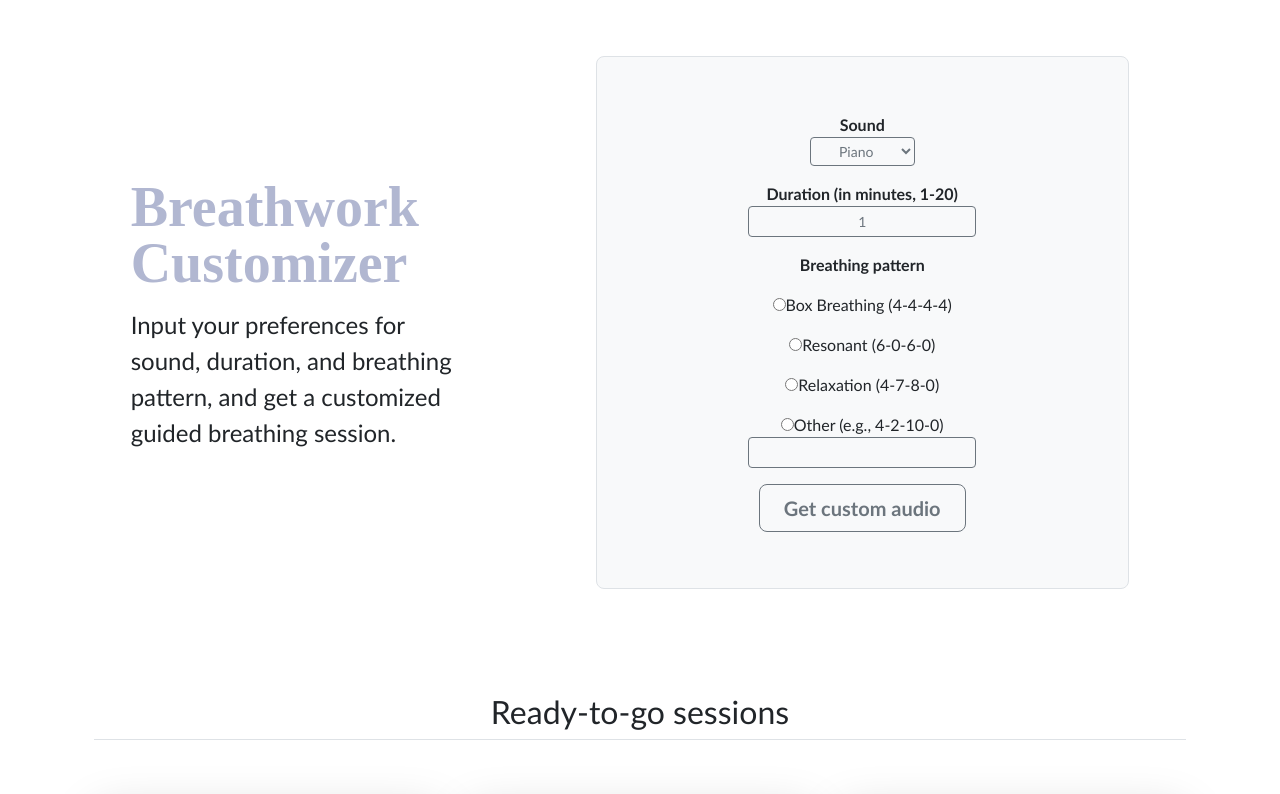
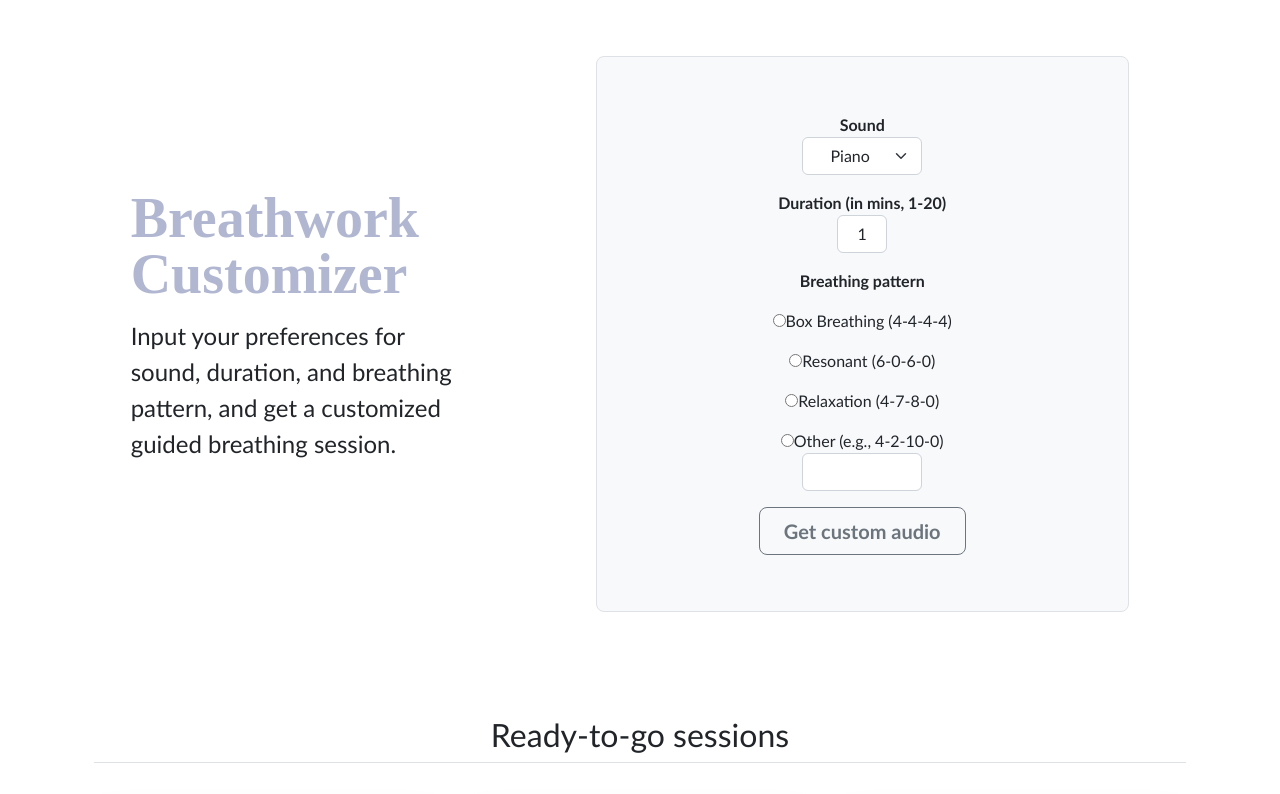
Before and after one commit to sophwag/fe-breathwork-customizer, a React (Create React App) app: page / in a window 1280 px wide. Shown: the top 794 px of the page. Built offline with nearby package versions, Linux system fonts and the light colour scheme; a web font is replaced by a local one.

Commit message:
Fixes form CSS issues

```diff
--- a/src/components/CustomSoundForm.css
+++ b/src/components/CustomSoundForm.css
@@ -4,10 +4,17 @@
     margin: auto;
 }
 
-input {
-    color: green
-}
 
 .errorMessages {
     color: blue;
 }
+
+.narrowInput {
+    width: 50px;
+    text-align:center;
+}
+
+.mediumInput {
+    width: 120px;
+    text-align:center;
+}
--- a/src/components/CustomSoundForm.tsx
+++ b/src/components/CustomSoundForm.tsx
@@ -139,21 +139,25 @@ const CustomSoundForm = (props:any) => {
     return (
     <form className="m-2 p-2 p-md-5" onSubmit={handleSubmit}>
         <label htmlFor="sound" className="fw-bold">Sound </label>
-        {/* <p></p> */}
-        <select name="sound" value={formData.name} onChange={onFormChange} className="btn btn-outline-secondary btn-sm px-4 stylized">
+        <select name="sound"
+        value={formData.name}
+        onChange={onFormChange}
+        className="form-select stylized mediumInput"
+        >
             <option value="piano">Piano</option>
             <option value="synth">Synth</option>
             <option value="airy">Airy</option>
         </select>
 
         <p></p>
-        <label htmlFor="duration" className="fw-bold">Duration (in minutes, 1-20) </label>
+        <label htmlFor="duration" className="fw-bold">Duration (in mins, 1-20) </label>
         <input
         type="text"
         name="duration"
         value={formData.duration}
         onChange={onFormChange}
-        className="btn btn-outline-secondary btn-sm px-4 stylized"
+        // className="btn btn-outline-secondary btn-sm px-4 stylized"
+        className="form-control stylized narrowInput "
         />
         <div className="errorMessages">{formData.durationError}</div>
 
@@ -199,7 +203,7 @@ const CustomSoundForm = (props:any) => {
         onClick={onFormChange}
         />
         <label htmlFor="other">Other (e.g., 4-2-10-0) </label>
-        <input id="inputother" type="text" name="otherPattern" onChange={onOtherPatternInputChange} className="btn btn-outline-secondary btn-sm px-4 stylized"></input>
+        <input id="inputother" type="text" name="otherPattern" onChange={onOtherPatternInputChange} className="form-control stylized mediumInput "></input>
 
         <p></p>
         <div className="errorMessages">{formData.patternError}</div>
```
